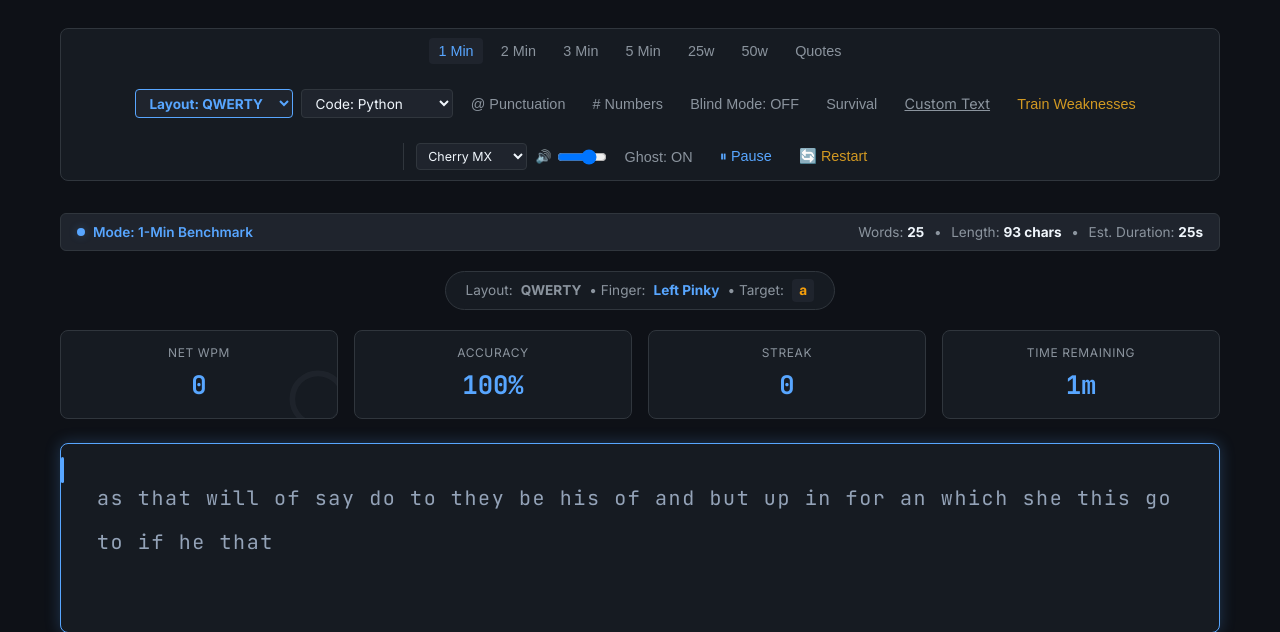
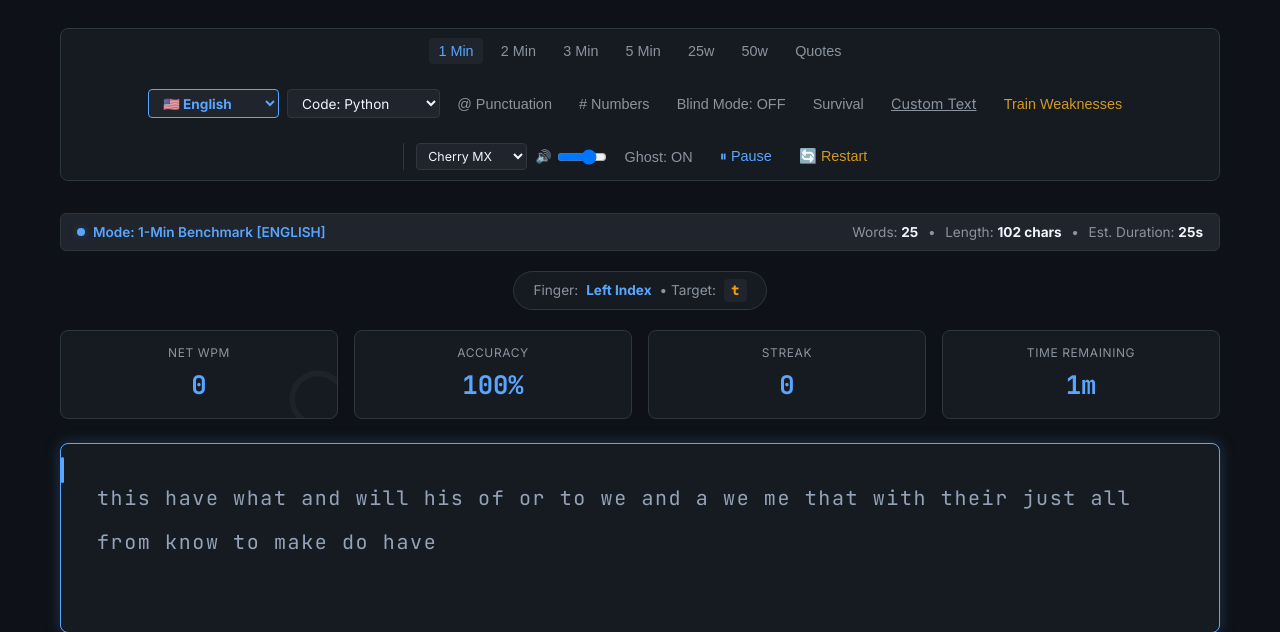
Before and after one commit to rahulgoswami012/TypeSphere, a Flask app: page /typing/ in a window 1280 px wide. Shown: the part 118-750 px from the top of the page. Run offline with Flask 3, Linux system fonts and the light colour scheme; the visitor is signed in with stand-in values (Sample User, id 1).

Commit message:
Version 2.0: Multi-language typing expansion with authentic dictionaries, remove layout remapping

```diff
--- a/app/routes/typing.py
+++ b/app/routes/typing.py
@@ -15,6 +15,48 @@ from app.services.adaptive_training import AdaptiveTrainingService
 from app.services.achievement_service import AchievementService
 
 typing_bp = Blueprint('typing', __name__)
+
+LANGUAGE_WORD_BANKS = {
+    'english': [
+        "the", "be", "to", "of", "and", "a", "in", "that", "have", "it", "for", "not", "on", "with", "he", "as",
+        "you", "do", "at", "this", "but", "his", "by", "from", "they", "we", "say", "her", "she", "or", "an",
+        "will", "my", "one", "all", "would", "there", "their", "what", "so", "up", "out", "if", "about", "who",
+        "get", "which", "go", "me", "when", "make", "can", "like", "time", "no", "just", "him", "know", "take"
+    ],
+    'spanish': [
+        "de", "la", "que", "el", "en", "y", "a", "los", "se", "del", "las", "un", "por", "con", "no", "una",
+        "su", "para", "es", "al", "lo", "como", "mas", "pero", "sus", "le", "ya", "o", "fue", "este", "ha",
+        "si", "porque", "esta", "son", "entre", "cuando", "muy", "sin", "sobre", "ser", "tiene", "tambien",
+        "me", "hasta", "hay", "donde", "quien", "desde", "todo", "nos", "durante", "todos", "uno", "les", "ni"
+    ],
+    'french': [
+        "de", "la", "le", "et", "les", "des", "en", "un", "du", "une", "que", "est", "pour", "qui", "dans", "a",
+        "par", "sur", "pas", "plus", "au", "avec", "ce", "ne", "on", "se", "sont", "comme", "mais", "ou",
+        "nous", "sa", "fait", "ses", "tout", "faire", "leur", "aussi", "ces", "deux", "bien", "elle", "si",
+        "sans", "peut", "encore", "temps", "tres", "meme", "autre", "apres", "mon", "leur", "sous", "notre"
+    ],
+    'german': [
+        "der", "die", "und", "in", "den", "von", "zu", "das", "mit", "sich", "des", "auf", "fur", "ist", "im",
+        "dem", "nicht", "ein", "eine", "als", "auch", "es", "an", "werden", "aus", "er", "hat", "dass", "sie",
+        "nach", "wird", "bei", "einer", "um", "am", "sind", "noch", "wie", "einem", "uber", "einen", "so",
+        "sie", "zum", "war", "haben", "nur", "oder", "aber", "vor", "zur", "bis", "mehr", "durch", "man", "sein"
+    ],
+    'italian': [
+        "di", "e", "il", "che", "la", "a", "in", "un", "per", "del", "non", "i", "si", "da", "le", "della",
+        "con", "sono", "una", "dei", "delle", "come", "al", "ha", "su", "nel", "anche", "piu", "ma", "questo",
+        "ed", "dalla", "gli", "nel", "questa", "se", "tutto", "uno", "dopo", "loro", "senza", "quando", "molto"
+    ],
+    'portuguese': [
+        "de", "a", "o", "que", "e", "do", "da", "em", "um", "para", "com", "nao", "uma", "os", "no", "se",
+        "na", "por", "mais", "as", "dos", "como", "mas", "foi", "ao", "ele", "das", "tem", "a", "seu", "sua",
+        "ou", "ser", "quando", "muito", "ha", "nos", "ja", "estao", "eu", "tambem", "so", "pelo", "pela", "ate"
+    ],
+    'japanese': [
+        "kono", "sono", "ano", "hito", "koto", "toki", "sekai", "kokoro", "hikari", "kaze", "michi", "yume",
+        "mirai", "chikara", "shinjitsu", "kotoba", "shizukesa", "hoshi", "sora", "umi", "hana", "tsuki",
+        "jibun", "anata", "watashi", "ima", "kinou", "ashita", "tsuyoi", "yasashii", "utsukushii", "subete"
+    ]
+}
 
 CODE_SNIPPETS = {
     'python': "def quicksort(arr):\n    if len(arr) <= 1:\n        return arr\n    pivot = arr[len(arr) // 2]\n    left = [x for x in arr if x < pivot]\n    middle = [x for x in arr if x == pivot]\n    right = [x for x in arr if x > pivot]\n    return quicksort(left) + middle + quicksort(right)",
@@ -79,6 +121,7 @@ def get_text():
 
     mode = request.args.get('mode', 'timed')
     category = request.args.get('category', 'General')
+    language = request.args.get('language', 'english').lower()
     is_code = request.args.get('is_code', 'false') == 'true'
     code_lang = request.args.get('code_lang', 'python').lower()
     word_count = int(request.args.get('words', 25))
@@ -94,22 +137,28 @@ def get_text():
             'is_code': True
         })
 
-    query = TypingText.query
-    if category == 'Quote':
-        query = query.filter_by(category='Literature', is_code=False)
-    elif category != 'All':
-        query = query.filter_by(category=category, is_code=False)
+    # Multi-language word generation
+    if language in LANGUAGE_WORD_BANKS and language != 'english':
+        bank = LANGUAGE_WORD_BANKS[language]
+        selected_content = " ".join(random.choices(bank, k=word_count))
+        category = f"Language: {language.capitalize()}"
+    else:
+        query = TypingText.query
+        if category == 'Quote':
+            query = query.filter_by(category='Literature', is_code=False)
+        elif category != 'All':
+            query = query.filter_by(category=category, is_code=False)
 
-    texts = query.all()
-    if not texts:
-        base_words = ["the", "be", "to", "of", "and", "a", "in", "that", "have", "it", "for", "not", "on", "with", "he", "as", "you", "do", "at", "this", "but", "his", "by", "from", "they", "we", "say", "her", "she", "or", "an", "will", "my", "one", "all", "would", "there", "their", "what", "so", "up", "out", "if", "about", "who", "get", "which", "go", "me"]
-        selected_content = " ".join(random.choices(base_words, k=word_count))
-    else:
-        selected = random.choice(texts)
-        selected_content = selected.content.strip()
-        if mode == 'words':
-            word_list = selected_content.split()
-            selected_content = " ".join(word_list[:word_count]) if len(word_list) >= word_count else " ".join(word_list)
+        texts = query.all()
+        if not texts:
+            bank = LANGUAGE_WORD_BANKS['english']
+            selected_content = " ".join(random.choices(bank, k=word_count))
+        else:
+            selected = random.choice(texts)
+            selected_content = selected.content.strip()
+            if mode == 'words':
+                word_list = selected_content.split()
+                selected_content = " ".join(word_list[:word_count]) if len(word_list) >= word_count else " ".join(word_list)
 
     words = selected_content.split()
     if with_numbers:
@@ -177,15 +226,15 @@ def submit_test():
         if current_user.is_authenticated:
             try:
                 ProfileAnalyzer.update_dna(current_user.id, events)
-            except Exception as e:
-                print("DNA Telemetry update note:", e)
+            except Exception:
+                pass
 
         unlocked = []
         if current_user.is_authenticated:
             try:
                 unlocked = AchievementService.check_and_award(current_user)
-            except Exception as e:
-                print("Achievement award note:", e)
+            except Exception:
+                pass
 
         return jsonify({
             'success': True,
--- a/app/static/js/engine.js
+++ b/app/static/js/engine.js
@@ -1,5 +1,5 @@
 /**
- * TypeSphere Unified Engine with Version 2.0 In-Browser Layout Translation
+ * TypeSphere Unified Engine with Multi-Language Support
  */
 class TypingEngine {
   constructor() {
@@ -12,6 +12,7 @@ class TypingEngine {
     this.durationLimit = 60;
     this.wordLimit = 25;
     this.mode = 'timed';
+    this.language = 'english';
     this.codeLanguage = 'python';
     this.withPunctuation = false;
     this.withNumbers = false;
@@ -106,20 +107,20 @@ class TypingEngine {
     }
 
     if (this.durationLimit >= 300 && !endpoint) {
-      endpoint = `/typing/api/text?mode=timed&words=600&punctuation=${this.withPunctuation}&numbers=${this.withNumbers}`;
+      endpoint = `/typing/api/text?mode=timed&words=600&language=${this.language}&punctuation=${this.withPunctuation}&numbers=${this.withNumbers}`;
     }
 
     if (!endpoint) {
       if (this.mode === 'daily') {
         endpoint = '/typing/api/daily-text';
       } else if (this.mode === 'words') {
-        endpoint = `/typing/api/text?mode=words&words=${this.wordLimit}&punctuation=${this.withPunctuation}&numbers=${this.withNumbers}`;
+        endpoint = `/typing/api/text?mode=words&words=${this.wordLimit}&language=${this.language}&punctuation=${this.withPunctuation}&numbers=${this.withNumbers}`;
       } else if (this.mode === 'quote') {
         endpoint = `/typing/api/text?category=Quote&punctuation=true`;
       } else if (this.mode === 'code') {
         endpoint = `/typing/api/text?is_code=true&code_lang=${this.codeLanguage}`;
       } else {
-        endpoint = `/typing/api/text?mode=timed&punctuation=${this.withPunctuation}&numbers=${this.withNumbers}`;
+        endpoint = `/typing/api/text?mode=timed&language=${this.language}&punctuation=${this.withPunctuation}&numbers=${this.withNumbers}`;
       }
     }
 
@@ -257,9 +258,7 @@ class TypingEngine {
         return;
       }
 
-      // Translate through layout manager if active
-      const translatedKey = window.layoutManager ? window.layoutManager.translateEvent(e) : e.key;
-      this.handleKeystroke(translatedKey, e);
+      this.handleKeystroke(e.key, e);
     });
 
     this.container.addEventListener('click', () => {
@@ -520,8 +519,7 @@ class TypingEngine {
       timeline: this.timeline,
       duration: Math.max(1.0, duration),
       target_text: this.targetText,
-      mode: this.mode,
-      layout: window.layoutManager ? window.layoutManager.activeLayout : 'qwerty'
+      mode: this.mode
     };
 
     this.displayResultOverlay(survivalFailed);
--- a/app/static/js/keyboard.js
+++ b/app/static/js/keyboard.js
@@ -1,6 +1,5 @@
 /**
- * TypeSphere Biometric Heatmap & Layout-Adaptive Virtual Keyboard
- * Supports: QWERTY, Dvorak, Colemak, Workman, AZERTY
+ * TypeSphere Biometric Heatmap & Key Diagnostics Telemetry Inspector
  */
 class VirtualKeyboard {
   constructor() {
@@ -8,7 +7,14 @@ class VirtualKeyboard {
     this.fingerGuide = document.getElementById('active-finger-guide');
     this.keyData = {};
     this.keyElements = {};
-    this.currentLayoutKey = window.layoutManager ? window.layoutManager.activeLayout : 'qwerty';
+
+    this.layout = [
+      ["`", "1", "2", "3", "4", "5", "6", "7", "8", "9", "0", "-", "=", "Backspace"],
+      ["Tab", "q", "w", "e", "r", "t", "y", "u", "i", "o", "p", "[", "]", "\\"],
+      ["Caps", "a", "s", "d", "f", "g", "h", "j", "k", "l", ";", "'", "Enter"],
+      ["Shift", "z", "x", "c", "v", "b", "n", "m", ",", ".", "/", "Shift"],
+      ["Space"]
+    ];
 
     this.fingerMapping = {
       'q': 'Left Pinky', 'a': 'Left Pinky', 'z': 'Left Pinky', '1': 'Left Pinky', '`': 'Left Pinky',
@@ -29,23 +35,10 @@ class VirtualKeyboard {
   }
 
   render() {
-    const layoutConfig = (window.KEYBOARD_LAYOUTS && window.KEYBOARD_LAYOUTS[this.currentLayoutKey])
-      ? window.KEYBOARD_LAYOUTS[this.currentLayoutKey]
-      : {
-          rows: [
-            ["`", "1", "2", "3", "4", "5", "6", "7", "8", "9", "0", "-", "=", "Backspace"],
-            ["Tab", "q", "w", "e", "r", "t", "y", "u", "i", "o", "p", "[", "]", "\\"],
-            ["Caps", "a", "s", "d", "f", "g", "h", "j", "k", "l", ";", "'", "Enter"],
-            ["Shift", "z", "x", "c", "v", "b", "n", "m", ",", ".", "/", "Shift"],
-            ["Space"]
-          ],
-          homeKeys: ['a', 's', 'd', 'f', 'j', 'k', 'l', ';']
-        };
-
     this.container.innerHTML = '';
     this.keyElements = {};
 
-    layoutConfig.rows.forEach(row => {
+    this.layout.forEach(row => {
       const rowDiv = document.createElement('div');
       rowDiv.className = 'keyboard-row';
       row.forEach(key => {
@@ -60,10 +53,6 @@ class VirtualKeyboard {
         else if (key === 'Enter') specialClass = 'enter';
         else if (key === 'Shift') specialClass = 'shift';
 
-        if (layoutConfig.homeKeys.includes(lower)) {
-          specialClass += ' home-pos';
-        }
-
         keyDiv.className = `k-key ${specialClass}`;
         keyDiv.innerHTML = `<span class="key-label">${key}</span>`;
         keyDiv.dataset.key = lower;
@@ -77,11 +66,6 @@ class VirtualKeyboard {
     });
 
     this.paintHeatmap();
-  }
-
-  renderForLayout(layoutKey) {
-    this.currentLayoutKey = layoutKey;
-    this.render();
   }
 
   inspectKey(key) {
@@ -106,7 +90,7 @@ class VirtualKeyboard {
       });
     }
 
-    document.getElementById('km-key-title').textContent = `Key Diagnostics: [ ${key.toUpperCase()} ] (${window.layoutManager ? window.layoutManager.activeLayout.toUpperCase() : 'QWERTY'})`;
+    document.getElementById('km-key-title').textContent = `Key Diagnostics: [ ${key.toUpperCase()} ]`;
     document.getElementById('km-finger').textContent = finger;
     document.getElementById('km-total').textContent = data.total;
     document.getElementById('km-error-rate').textContent = `${errRate}%`;
@@ -122,7 +106,7 @@ class VirtualKeyboard {
     const finger = this.fingerMapping[lower] || this.fingerMapping[expectedChar] || 'Touch Key';
 
     if (this.fingerGuide) {
-      this.fingerGuide.innerHTML = `Layout: <strong>${this.currentLayoutKey.toUpperCase()}</strong> &bull; Finger: <strong style="color: var(--accent);">${finger}</strong> &bull; Target: <span style="font-family: var(--font-mono); color: #f59e0b; background: var(--bg-card); padding: 0.1rem 0.45rem; border-radius: 4px; font-weight: 800;">${expectedChar === ' ' ? 'Space' : expectedChar}</span>`;
+      this.fingerGuide.innerHTML = `Finger: <strong style="color: var(--accent);">${finger}</strong> &bull; Target: <span style="font-family: var(--font-mono); color: #f59e0b; background: var(--bg-card); padding: 0.1rem 0.45rem; border-radius: 4px; font-weight: 800;">${expectedChar === ' ' ? 'Space' : expectedChar}</span>`;
     }
   }
 
--- a/app/templates/typing/test.html
+++ b/app/templates/typing/test.html
@@ -37,7 +37,7 @@
   </div>
 </div>
 
-<!-- Key Diagnostic Modal -->
+<!-- Key Diagnostic Telemetry Modal (Clean Heatmap Popup Restored) -->
 <div id="key-inspect-modal" style="display: none; position: fixed; inset: 0; background: rgba(0,0,0,0.85); z-index: 1002; align-items: center; justify-content: center; backdrop-filter: blur(4px);">
   <div class="card" style="width: 90%; max-width: 440px; border-color: var(--accent);">
     <div style="display: flex; justify-content: space-between; align-items: center; border-bottom: 1px solid var(--border-color); padding-bottom: 0.75rem; margin-bottom: 1.25rem;">
@@ -105,7 +105,7 @@
   <span id="daily-challenge-title" style="font-weight: 600;">The Kinetic Discipline</span>
 </div>
 
-<!-- Mode Controls Bar -->
+<!-- Mode Controls Bar with Language Switcher -->
 <div class="mode-selectors">
   <div class="mode-group">
     <button class="mode-btn active" onclick="setBenchmarkTime(60)" data-tooltip="Start standard 1-minute benchmark" data-tooltip-title="1 MINUTE">1 Min</button>
@@ -118,13 +118,15 @@
   </div>
 
   <div class="mode-group">
-    <!-- Version 2.0 In-Browser Ergonomic Layout Selector -->
-    <select id="layout-picker" onchange="changeKeyboardLayout(this.value)" style="background: var(--bg-card); border: 1.5px solid var(--accent); color: var(--accent); border-radius: 4px; padding: 0.3rem 0.6rem; font-size: 0.85rem; font-weight: 700; font-family: inherit;" data-tooltip="In-browser hardware key remapping. Practice Dvorak, Colemak, Workman without changing OS settings!" data-tooltip-title="LAYOUT SWITCHER">
-      <option value="qwerty">Layout: QWERTY</option>
-      <option value="dvorak">Layout: Dvorak</option>
-      <option value="colemak">Layout: Colemak</option>
-      <option value="workman">Layout: Workman</option>
-      <option value="azerty">Layout: AZERTY</option>
+    <!-- Version 2.0 Multi-Language Selector -->
+    <select id="language-picker" onchange="changeLanguage(this.value)" style="background: var(--bg-card); border: 1.5px solid var(--accent); color: var(--accent); border-radius: 4px; padding: 0.3rem 0.6rem; font-size: 0.85rem; font-weight: 700; font-family: inherit;" data-tooltip="Select typing language with authentic native vocabulary" data-tooltip-title="LANGUAGE SELECTOR">
+      <option value="english">🇺🇸 English</option>
+      <option value="spanish">🇪🇸 Español</option>
+      <option value="french">🇫🇷 Français</option>
+      <option value="german">🇩🇪 Deutsch</option>
+      <option value="italian">🇮🇹 Italiano</option>
+      <option value="portuguese">🇵🇹 Português</option>
+      <option value="japanese">🇯🇵 Romaji</option>
     </select>
 
     <select id="code-lang-picker" onchange="setCodeLanguage(this.value)" style="background: var(--bg-card); border: 1px solid var(--border-color); color: var(--text-primary); border-radius: 4px; padding: 0.3rem 0.6rem; font-size: 0.85rem; font-family: inherit;" data-tooltip="Select programming syntax" data-tooltip-title="CODE PICKER">
@@ -243,19 +245,15 @@
 {% endblock %}
 
 {% block scripts %}
-<script src="{{ url_for('static', filename='js/layouts.js') }}"></script>
 <script src="{{ url_for('static', filename='js/keyboard.js') }}"></script>
 <script src="{{ url_for('static', filename='js/engine.js') }}"></script>
 <script>
 let blindModeActive = false;
 
-function changeKeyboardLayout(layoutKey) {
-  if (window.layoutManager) {
-    window.layoutManager.setLayout(layoutKey);
-  }
-  if (window.typingEngine && window.virtualKeyboard) {
-    const nextChar = window.typingEngine.targetText[window.typingEngine.currentIndex] || '';
-    window.virtualKeyboard.updateCurrentExpectedKey(nextChar);
+function changeLanguage(langKey) {
+  if (window.typingEngine) {
+    window.typingEngine.language = langKey;
+    window.typingEngine.loadPrompt().then(updatePreviewMetadata);
   }
 }
 
@@ -281,7 +279,9 @@ function updatePreviewMetadata() {
     else if (window.typingEngine.mode === 'daily') modeText = `Official Daily Run`;
     else if (window.typingEngine.mode === 'custom') modeText = `Custom Studio Text`;
     else if (window.typingEngine.durationLimit >= 300) modeText = `${Math.round(window.typingEngine.durationLimit / 60)}-Min Marathon`;
-    modeEl.textContent = `Mode: ${modeText}`;
+
+    const langLabel = window.typingEngine.language ? ` [${window.typingEngine.language.toUpperCase()}]` : '';
+    modeEl.textContent = `Mode: ${modeText}${langLabel}`;
   }
 }
 
@@ -373,9 +373,6 @@ document.addEventListener('DOMContentLoaded', () => {
     if (window.virtualKeyboard && window.typingEngine.targetText.length > 0) {
       window.virtualKeyboard.updateCurrentExpectedKey(window.typingEngine.targetText[0]);
     }
-    if (window.layoutManager && document.getElementById('layout-picker')) {
-      document.getElementById('layout-picker').value = window.layoutManager.activeLayout;
-    }
   }, 400);
 });
 </script>
```
